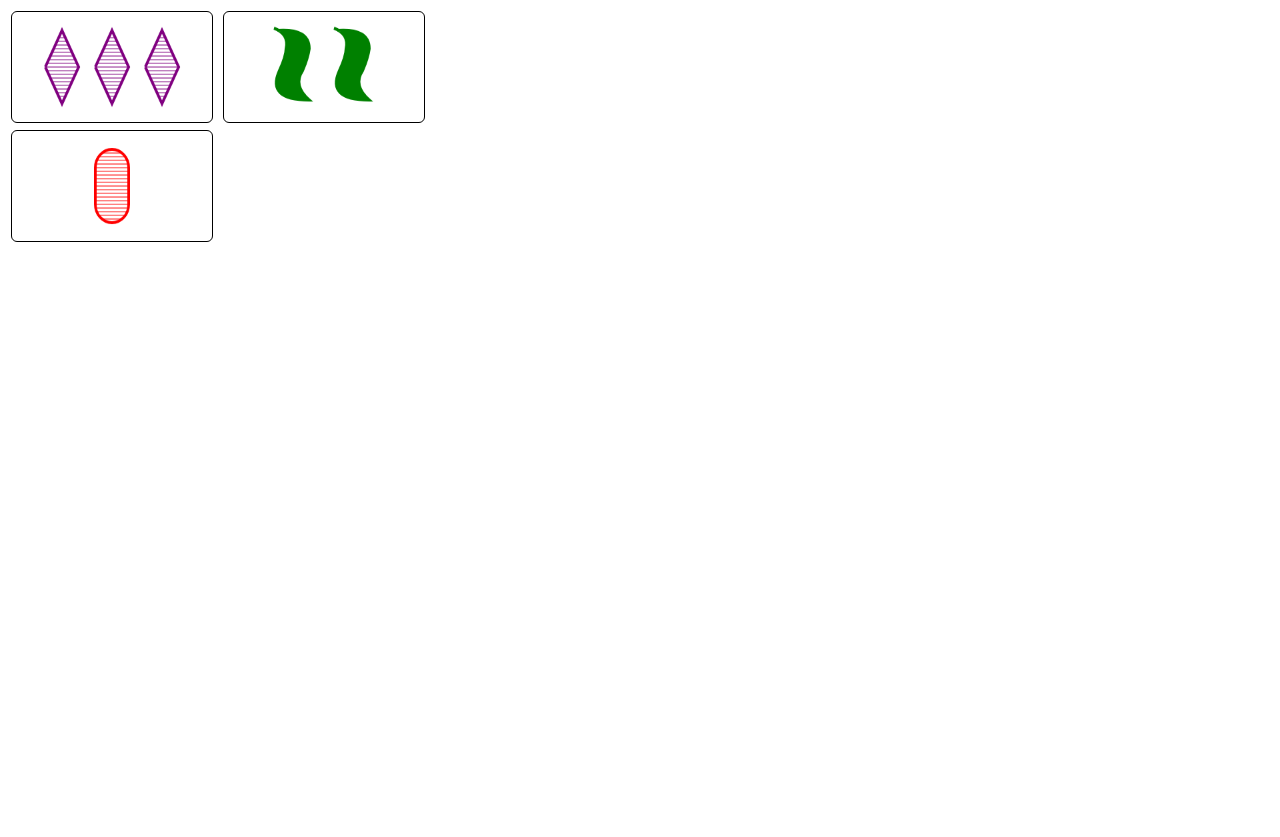
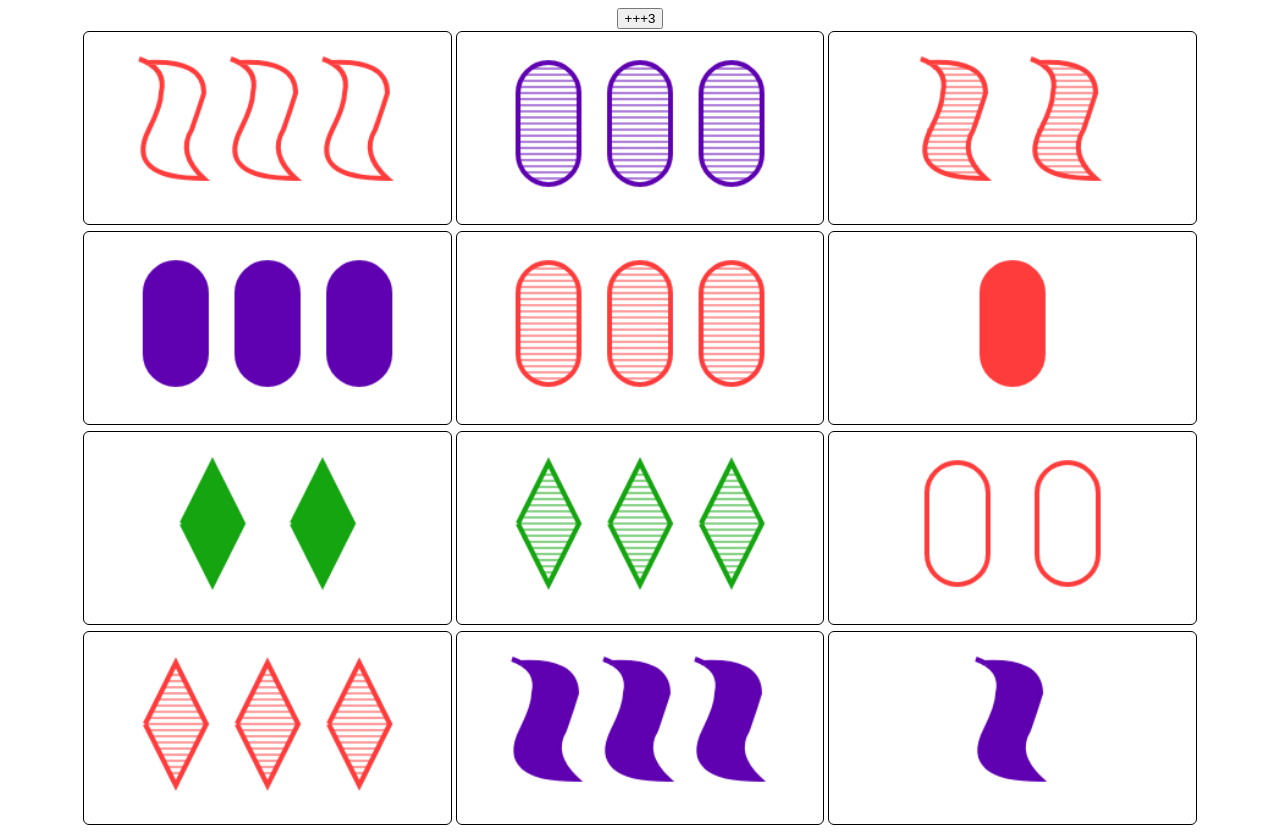
Before and after one commit to tenten00/tenten00.github.io, a plain HTML site: page settest.html in a window 1280 px wide. Before the commit the page ends 800 px from the top, so only its background shows below. Drawn offline with nearby package versions, Linux system fonts and the light colour scheme.

Commit message:
Update settest.html

```diff
--- a/settest.html
+++ b/settest.html
@@ -1,113 +1,156 @@
 <!DOCTYPE html>
 <html>
 <head>
-    <meta charset="utf-8" name="viewport" content="width=device-width, initial-scale=1">
+    <meta charset="utf-8" />
+    <meta name="viewport" content="width=device-width, height=device-height, initial-scale=1.0, maximum-scale=1.0, user-scalable=no, telephone=no">
     <title>SET Gamedev Canvas</title>
     <script src="https://ajax.googleapis.com/ajax/libs/jquery/1.11.0/jquery.min.js"></script>
     <style>
-        canvas { width: 200px; height: 110px; border: 1px solid #000000; border-radius:6px; margin: 3px 3px auto;}
-        .active { border: 3px solid #000000;}
+        canvas { width: 200px; height: 120px; border: 1px solid #000000; border-radius:6px; margin: 2px 2px auto;}
+        .active { border: 2px solid #000000;}
+
+        .box { width: 100%; text-align:center;}
+        .box canvas {
+            width: 29%;
+            height: 120%;
+            padding-bottom: 0.7%;
+        }
     </style>
 </head>
 <body>
-
-    <canvas id="myCanvas"></canvas>
-    <canvas id="myCanvas1"></canvas>
-
-    <br>
-    <canvas id="myCanvas2"></canvas>
-
+    <div class="box">
+        <button onclick="addCanvas(3)">+++3</button><br>
+    </div>
 </body>
 
 
 <script>
-    $("canvas").click(function () {
-        if($(this).hasClass("active")){
-            $(this).removeClass("active");
-        } else {
-            $(this).addClass("active");
+    var setCard;
+    Array.prototype.remove = function(dx) {
+        if(isNaN(dx) || dx > this.length){
+            return false;
         }
+
+        for(var i = 0, n = 0; i < this.length; i++) {
+            if(this[i] != this[dx]) {
+                this[n++] = this[i];
+            }
+        }
+        this.length -= 1;
+    };
+
+    $(document).ready(function () {
+        setCard = ["C1RB", "C1RH", "C1RF", "C1GB", "C1GH", "C1GF", "C1PB", "C1PH", "C1PF"
+            , "C2RB", "C2RH", "C2RF", "C2GB", "C2GH", "C2GF", "C2PB", "C2PH", "C2PF"
+            , "C3RB", "C3RH", "C3RF", "C3GB", "C3GH", "C3GF", "C3PB", "C3PH", "C3PF"
+            , "D1RB", "D1RH", "D1RF", "D1GB", "D1GH", "D1GF", "D1PB", "D1PH", "D1PF"
+            , "D2RB", "D2RH", "D2RF", "D2GB", "D2GH", "D2GF", "D2PB", "D2PH", "D2PF"
+            , "D3RB", "D3RH", "D3RF", "D3GB", "D3GH", "D3GF", "D3PB", "D3PH", "D3PF"
+            , "W1RB", "W1RH", "W1RF", "W1GB", "W1GH", "W1GF", "W1PB", "W1PH", "W1PF"
+            , "W2RB", "W2RH", "W2RF", "W2GB", "W2GH", "W2GF", "W2PB", "W2PH", "W2PF"
+            , "W3RB", "W3RH", "W3RF", "W3GB", "W3GH", "W3GF", "W3PB", "W3PH", "W3PF"];
+
+
+        addCanvas(12);
+
+        $("canvas").click(function () {
+            if ($(this).hasClass("active")) {
+                $(this).removeClass("active");
+            } else {
+                if ($("canvas.active").length < 3) {
+                    $(this).addClass("active");
+                }
+            }
+
+            // logic
+            if ($("canvas.active").length == 3){
+                var c1 = $("canvas.active")[0];
+                var c2 = $("canvas.active")[1];
+                var c3 = $("canvas.active")[2];
+
+                var s1 = c1.getAttribute("shape").split("");
+                var s2 = c2.getAttribute("shape").split("");
+                var s3 = c3.getAttribute("shape").split("");
+
+                var arr_shape = [s1[0], s2[0], s3[0]];
+                var arr_amount = [s1[1], s2[1], s3[1]];
+                var arr_color = [s1[2], s2[2], s3[2]];
+                var arr_stuff = [s1[3], s2[3], s3[3]];
+                arr_shape.sort();
+                arr_amount.sort();
+                arr_color.sort();
+                arr_stuff.sort();
+                var shape = Array.from(new Set(arr_shape)).join('');
+                var amount = Array.from(new Set(arr_amount)).join('');
+                var color = Array.from(new Set(arr_color)).join('');
+                var stuff = Array.from(new Set(arr_stuff)).join('');
+
+                console.log(shape + "@" +amount +"@"+color + "@" + stuff);
+
+                if(shape.length == 1 || shape =="CDW"){
+                    if(amount.length == 1 || amount =="123"){
+                        if(color.length == 1 || color =="GPR") {
+                            if(stuff.length == 1 || stuff =="BFH") {
+                                clearCanvas(c1.getAttribute("id"));
+                                clearCanvas(c2.getAttribute("id"));
+                                clearCanvas(c3.getAttribute("id"));
+
+                                addCanvas(3);
+                            }
+                        }
+                    }
+                }
+
+            }
+        });
     });
 
-    var canvas = document.getElementById("myCanvas");
-    var ctx = canvas.getContext("2d");
-    var canvas1 = document.getElementById("myCanvas1");
-    var ctx1 = canvas1.getContext("2d");
-    var canvas2 = document.getElementById("myCanvas2");
-    var ctx2 = canvas2.getContext("2d");
+    function clearCanvas(card_id) {
+        var canvas = document.getElementById(card_id);
+        var ctx = canvas.getContext("2d");
+        ctx.clearRect(0, 0, canvas.width, canvas.height);
 
-
-    draw(ctx, 3, "D", "P", "H");
-    draw(ctx1, 2, "W", "G", "F");
-    draw(ctx2, 1, "C", "R", "H");
-
-
-    function ctx_D(ctx, startPoint) {
-        ctx.moveTo(startPoint, 75);
-        ctx.lineTo(startPoint+25, 25);
-        ctx.lineTo(startPoint+50, 75);
-        ctx.lineTo(startPoint+25, 125);
-        ctx.lineTo(startPoint, 75);
+        canvas.setAttribute("shape", "");
+        var obj = $("#" +card_id);
+        obj.removeClass("active");
     }
 
-    function ctx_DH(ctx, startPoint) {
-        for(var i = 0; i < 17; i++){
-            var x1 =0, x2 = 0;
-            var y = 35 + (i*5);
-            if(i<8){
-                x1 = startPoint +20 - (i*2.5);
-                x2 = x1+((i+2)*5);
-            } else {
-                x1 = startPoint -20 + (i*2.5);
-                x2 = x1+((18-i)*5);
+    function addCanvas(amount) {
+        var card_num = $("canvas").length;
+        if(card_num >= 18){
+            alert("那麼多還找不到，太蠢了吧!!!hahaha~~~~");
+            return false;
+        }
+        for(var i = card_num; i< (card_num+amount); i++){
+            var canvas = document.createElement("canvas");
+            var card_id = "card" + i;
+            canvas.setAttribute("id", card_id);
+            $("div.box").append(canvas);
+            if((i+1) % 3 == 0){
+                $("div.box").append("<br>");
             }
-            ctx.moveTo(x1, y);
-            ctx.lineTo(x2, y);
+            setRandomShape(card_id);
         }
     }
 
-    function ctx_C(ctx, startPoint) {
-        ctx.moveTo(startPoint, 50);
-        ctx.lineTo(startPoint, 100);
-        ctx.arcTo(startPoint, 125, startPoint+25, 125, 25);
-        ctx.arcTo(startPoint+50, 125, startPoint+50, 100, 25);
-        ctx.lineTo(startPoint+50, 50);
-        ctx.arcTo(startPoint+50, 25, startPoint+25, 25, 25);
-        ctx.arcTo(startPoint, 25, startPoint, 50, 25);
+    function getRandom() {
+        return Math.floor(Math.random() * setCard.length);
     }
+    function setRandomShape(card_id) {
+        var n = getRandom();
+        var shape = setCard[n];
+        setCard.remove(n);
 
-
-    function ctx_CH(ctx, startPoint) {
-        for(var i = 0; i < 2; i++){
-            ctx.moveTo(startPoint + ((2-i)*5) , 30 + (i*5));
-            ctx.lineTo(startPoint + 50-((2-i)*5) , 30 + (i*5));
-        }
-        for(var i = 0; i < 15; i++){
-            ctx.moveTo(startPoint, 40 + (i*5));
-            ctx.lineTo(startPoint + 50, 40 + (i*5));
-        }
-        for(var i = 0; i < 2; i++){
-            ctx.moveTo(startPoint + ((i+1)*5) , 115 + (i*5));
-            ctx.lineTo(startPoint + 50 - ((i+1)*5) , 115 + (i*5));
-        }
-    }
-
-    function ctx_W(ctx, startPoint) {
-        ctx.moveTo(startPoint, 25);
-        ctx.quadraticCurveTo(startPoint+48, 22, startPoint+48, 50);
-        ctx.quadraticCurveTo(startPoint+46, 63, startPoint+38, 80);
-        ctx.quadraticCurveTo(startPoint+23, 100, startPoint+48, 120);
-
-        ctx.quadraticCurveTo(startPoint-17, 120, startPoint+3, 80);
-        ctx.quadraticCurveTo(startPoint+13, 60, startPoint+13, 50);
-        ctx.quadraticCurveTo(startPoint+18, 30, startPoint-5, 22);
+        //draw
+        var canvas = document.getElementById(card_id);
+        canvas.setAttribute("shape", shape);
+        var ctx = canvas.getContext("2d");
+        shape = shape.split("");
+        draw(ctx, shape[1], shape[0], shape[2], shape[3]);
     }
 
     // C 橢圓型, D菱形, W波浪 @ R紅色, G綠色, P紫色 @ B空白, H斜線, F填滿
     function draw(ctx, amount, shape, color, stuff) {
-        // ctx.fillStyle = '#ea9f42';
-        // ctx.fillRect(0, 0, canvas.width, canvas.height);
-
         var x;
         if(amount == 1){
             x = [125];
@@ -118,14 +161,17 @@
         }
 
         if(color == "R"){
-            ctx.strokeStyle="red";
-            ctx.fillStyle="red";
+            var colorCode = "#ff3c3c";
+            ctx.strokeStyle=colorCode;
+            ctx.fillStyle=colorCode;
         } else if(color == "G"){
-            ctx.strokeStyle="green";
-            ctx.fillStyle="green";
+            var colorCode = "#14a510";
+            ctx.strokeStyle=colorCode;
+            ctx.fillStyle=colorCode;
         } else if(color == "P"){
-            ctx.strokeStyle="purple";
-            ctx.fillStyle="purple";
+            var colorCode = "#5f00b1";
+            ctx.strokeStyle=colorCode;
+            ctx.fillStyle=colorCode;
         }
         if(stuff == "B"){
             ctx.fillStyle="white";
@@ -152,6 +198,8 @@
                     ctx_DH(ctx, x[i]);
                 } else if (shape == "C") {
                     ctx_CH(ctx, x[i]);
+                } else if (shape == "W") {
+                    ctx_WH(ctx, x[i]);
                 }
             }
             ctx.stroke();
@@ -165,5 +213,95 @@
             ctx.fill();
         }
     }
+
+    //菱形
+    function ctx_D(ctx, startPoint) {
+        ctx.moveTo(startPoint, 75);
+        ctx.lineTo(startPoint+25, 25);
+        ctx.lineTo(startPoint+50, 75);
+        ctx.lineTo(startPoint+25, 125);
+        ctx.lineTo(startPoint, 75);
+    }
+
+    //菱形H
+    function ctx_DH(ctx, startPoint) {
+        for(var i = 0; i < 17; i++){
+            var x1 =0, x2 = 0;
+            var y = 35 + (i*5);
+            if(i<8){
+                x1 = startPoint +20 - (i*2.5);
+                x2 = x1+((i+2)*5);
+            } else {
+                x1 = startPoint -20 + (i*2.5);
+                x2 = x1+((18-i)*5);
+            }
+            ctx.moveTo(x1, y);
+            ctx.lineTo(x2, y);
+        }
+    }
+
+    //圓形
+    function ctx_C(ctx, startPoint) {
+        ctx.moveTo(startPoint, 50);
+        ctx.lineTo(startPoint, 100);
+        ctx.arcTo(startPoint, 125, startPoint+25, 125, 25);
+        ctx.arcTo(startPoint+50, 125, startPoint+50, 100, 25);
+        ctx.lineTo(startPoint+50, 50);
+        ctx.arcTo(startPoint+50, 25, startPoint+25, 25, 25);
+        ctx.arcTo(startPoint, 25, startPoint, 50, 25);
+    }
+
+    //圓形H
+    function ctx_CH(ctx, startPoint) {
+        for(var i = 0; i < 2; i++){
+            ctx.moveTo(startPoint + ((2-i)*5) , 30 + (i*5));
+            ctx.lineTo(startPoint + 50-((2-i)*5) , 30 + (i*5));
+        }
+        for(var i = 0; i < 15; i++){
+            ctx.moveTo(startPoint, 40 + (i*5));
+            ctx.lineTo(startPoint + 50, 40 + (i*5));
+        }
+        for(var i = 0; i < 2; i++){
+            ctx.moveTo(startPoint + ((i+1)*5) , 115 + (i*5));
+            ctx.lineTo(startPoint + 50 - ((i+1)*5) , 115 + (i*5));
+        }
+    }
+
+    //波浪
+    function ctx_W(ctx, startPoint) {
+        ctx.moveTo(startPoint, 25);
+        ctx.quadraticCurveTo(startPoint+48, 22, startPoint+48, 50);
+        ctx.quadraticCurveTo(startPoint+44, 63, startPoint+38, 80);
+        ctx.quadraticCurveTo(startPoint+26, 100, startPoint+48, 120);
+
+        ctx.quadraticCurveTo(startPoint-17, 120, startPoint+3, 80);
+        ctx.quadraticCurveTo(startPoint+13, 60, startPoint+13, 50);
+        ctx.quadraticCurveTo(startPoint+18, 30, startPoint-5, 22);
+    }
+
+    //波浪H
+    function ctx_WH(ctx, startPoint) {
+        for(var i = 0; i < 18; i++){
+            if(i<3) {
+                ctx.moveTo(startPoint + ((i + 1) * 5), 30 + (i * 5));
+                ctx.lineTo(startPoint + 30 + ((i + 1) * 5), 30 + (i * 5));
+            } else if(i<5){
+                ctx.moveTo(startPoint + ((i+1)*3), 30 + (i * 5));
+                ctx.lineTo(startPoint + 30 + ((i+1)*4), 30 + (i * 5));
+            } else if(i<9){
+                ctx.moveTo(startPoint + ((10-i)*3), 30 + (i * 5));
+                ctx.lineTo(startPoint + 44 , 30 + (i * 5));
+            } else if(i<10){
+                ctx.moveTo(startPoint + ((10-i)*3), 30 + (i * 5));
+                ctx.lineTo(startPoint + 42 , 30 + (i * 5));
+            } else if(i>15){
+                ctx.moveTo(startPoint + ((i-15) * 5), 30 + (i * 5));
+                ctx.lineTo(startPoint + 42 , 30 + (i * 5));
+            } else {
+                ctx.moveTo(startPoint, 30 + (i * 5));
+                ctx.lineTo(startPoint + 35, 30 + (i * 5));
+            }
+        }
+    }
 </script>
 </html>
```
